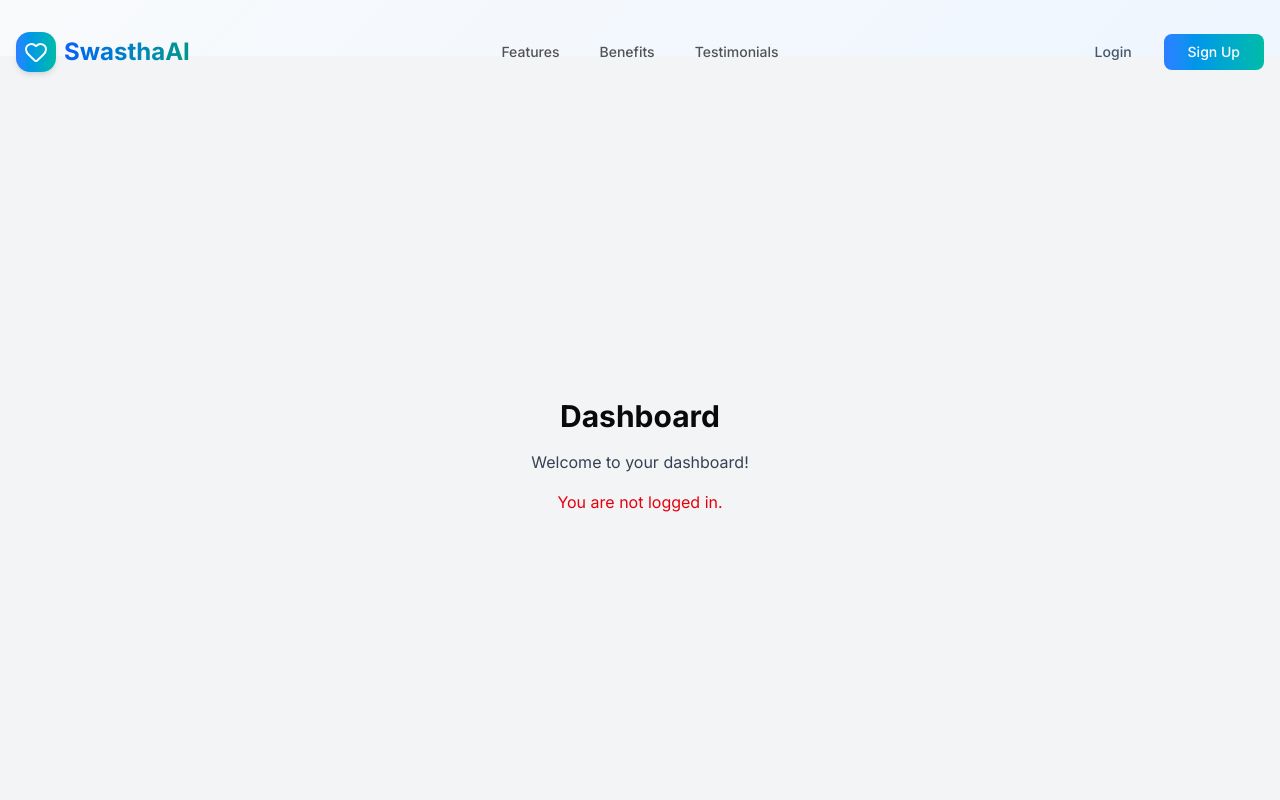
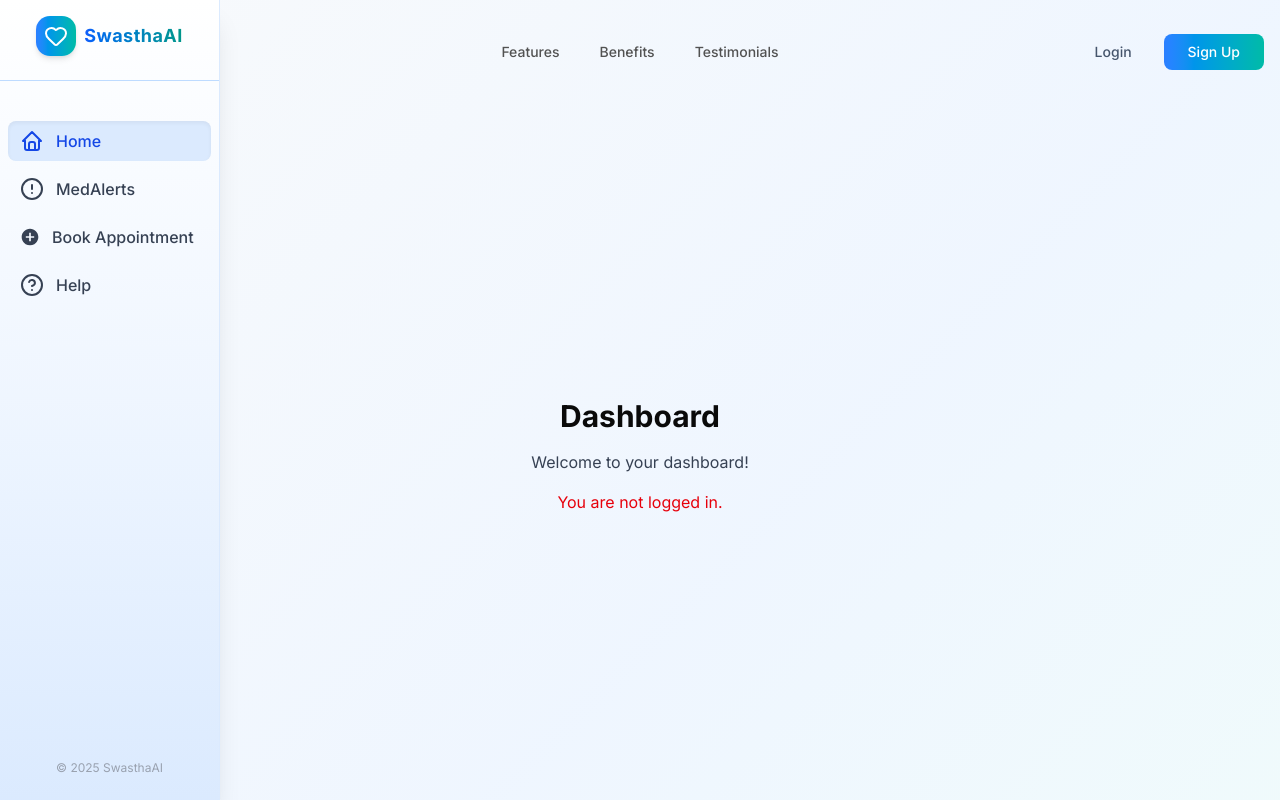
Before and after one commit to SuhasKanwar/SwasthaAI, a Next.js app: page /dashboard in a window 1280 px wide. Shown: the top 800 px of the page. Built offline with nearby package versions, Linux system fonts and the light colour scheme.

Commit message:
Added sidebar

```diff
--- /dev/null
+++ b/src/app/(app)/dashboard/layout.tsx
@@ -0,0 +1,36 @@
+import Sidebar from "@/components/Sidebar";
+import { IconHome } from "@tabler/icons-react";
+import { AlertCircle, HelpCircle } from "lucide-react";
+import { MdAddCircle } from "react-icons/md";
+
+const sidebarLinks = [
+    {
+        name: "Home",
+        icon: <IconHome />,
+        link: "/",
+    },
+    {
+        name: "MedAlerts",
+        icon: <AlertCircle />,
+        link: "/dashboard/medalerts",
+    },
+    {
+        name: "Book Appointment",
+        icon: <MdAddCircle />,
+        link: "/dashboard/book-appointment",
+    },
+    {
+        name: "Help",
+        icon: <HelpCircle />,
+        link: "/dashboard/help",
+    },
+]
+
+export default function Layout({ children }: { children: React.ReactNode }) {
+  return (
+    <main>
+      <Sidebar items={sidebarLinks} />
+      {children}
+    </main>
+  );
+}
--- a/src/app/(app)/dashboard/page.tsx
+++ b/src/app/(app)/dashboard/page.tsx
@@ -6,7 +6,7 @@ export default function DashboardPage() {
     const { isLoggedIn, token } = useAuth();
 
     return (
-    <div className="flex flex-col items-center justify-center min-h-screen bg-gray-100">
+    <div className="flex flex-col items-center justify-center min-h-screen">
       <h1 className="text-3xl font-bold mb-4">Dashboard</h1>
       <p className="text-gray-700">Welcome to your dashboard!</p>
         {isLoggedIn ? (
--- a/src/app/(app)/layout.tsx
+++ b/src/app/(app)/layout.tsx
@@ -1,19 +1,17 @@
 import type React from "react";
-import Navbar from "@/components/Navbar"
-import Footer from "@/components/Footer"
+import Navbar from "@/components/Navbar";
+import Footer from "@/components/Footer";
 
-export default function Layout({
+export default function MainLayout({
   children,
 }: {
   children: React.ReactNode;
 }) {
   return (
     <main>
-        <Navbar />
-        <section>
-            {children}
-        </section>
-        <Footer />
+      <Navbar />
+      {children}
+      <Footer />
     </main>
   );
 }
--- a/src/app/globals.css
+++ b/src/app/globals.css
@@ -1,5 +1,7 @@
 @import "tailwindcss";
 @import "tw-animate-css";
+
+/* @custom-variant dark (&:is(.dark *)); */
 
 html {
   scroll-behavior: smooth;
@@ -114,7 +116,7 @@ html {
   --sidebar-accent: oklch(0.269 0 0);
   --sidebar-accent-foreground: oklch(0.985 0 0);
   --sidebar-border: oklch(1 0 0 / 10%);
-  --sidebar-ring: oklch(0.556 0 0);
+  --sidebar-ring: oklch(0.439 0 0);
 }
 
 @layer base {
@@ -174,27 +176,51 @@ html {
 }
 
 @keyframes meshGradient {
-  0% { background-position: 0% 50%; }
-  50% { background-position: 100% 50%; }
-  100% { background-position: 0% 50%; }
+  0% {
+    background-position: 0% 50%;
+  }
+  50% {
+    background-position: 100% 50%;
+  }
+  100% {
+    background-position: 0% 50%;
+  }
 }
 
 @keyframes float {
-  0%, 100% { transform: translateY(0px); }
-  50% { transform: translateY(-20px); }
+  0%,
+  100% {
+    transform: translateY(0px);
+  }
+  50% {
+    transform: translateY(-20px);
+  }
 }
 
 @keyframes pulseGlow {
-  0% { box-shadow: 0 0 20px rgba(59, 130, 246, 0.3); }
-  100% { box-shadow: 0 0 30px rgba(59, 130, 246, 0.6); }
+  0% {
+    box-shadow: 0 0 20px rgba(59, 130, 246, 0.3);
+  }
+  100% {
+    box-shadow: 0 0 30px rgba(59, 130, 246, 0.6);
+  }
 }
 
 .wave-animation {
-  background: linear-gradient(90deg, transparent, rgba(59, 130, 246, 0.1), transparent);
+  background: linear-gradient(
+    90deg,
+    transparent,
+    rgba(59, 130, 246, 0.1),
+    transparent
+  );
   animation: wave 3s linear infinite;
 }
 
 @keyframes wave {
-  0% { transform: translateX(-100%); }
-  100% { transform: translateX(100%); }
+  0% {
+    transform: translateX(-100%);
+  }
+  100% {
+    transform: translateX(100%);
+  }
 }
--- /dev/null
+++ b/src/components/Logo.tsx
@@ -0,0 +1,9 @@
+import { Heart } from "lucide-react";
+
+export default function Logo() {
+  return (
+    <div className="w-10 h-10 bg-gradient-to-r from-blue-500 to-teal-500 rounded-xl flex items-center justify-center shadow-md">
+      <Heart className="w-6 h-6 text-white" />
+    </div>
+  );
+}
--- a/src/components/Navbar.tsx
+++ b/src/components/Navbar.tsx
@@ -17,6 +17,7 @@ import { useAuth } from "@/providers/AuthProvider";
 import { useRouter } from "next/navigation";
 import { toast } from "sonner";
 import axios from "axios";
+import Logo from "@/components/Logo";
 
 const NAV_ITEMS = [
   { name: "Features", link: "/#features" },
@@ -56,9 +57,7 @@ const Navbar = () => {
           className="flex items-center space-x-2 cursor-pointer z-50"
           href="/"
         >
-          <div className="w-10 h-10 bg-gradient-to-r from-blue-500 to-teal-500 rounded-xl flex items-center justify-center shadow-md">
-            <Heart className="w-6 h-6 text-white" />
-          </div>
+          <Logo />
           <span className="text-2xl font-bold bg-gradient-to-r from-blue-600 to-teal-600 bg-clip-text text-transparent">
             SwasthaAI
           </span>
--- /dev/null
+++ b/src/components/Sidebar.tsx
@@ -0,0 +1,96 @@
+"use client";
+
+import { useState } from "react";
+import { cn } from "@/lib/utils";
+import { usePathname } from "next/navigation";
+import Link from "next/link";
+import Logo from "@/components/Logo";
+
+interface SidebarItem {
+  name: string;
+  icon: any;
+  link: string;
+}
+
+type SidebarProps = {
+  items: SidebarItem[];
+  widthCollapsed?: number;
+  widthExpanded?: number;
+  className?: string;
+};
+
+export default function Sidebar({
+  items,
+  widthCollapsed = 60,
+  widthExpanded = 220,
+  className,
+}: SidebarProps) {
+  const [expanded, setExpanded] = useState(false);
+  const pathname = usePathname();
+
+  return (
+    <aside
+      onMouseEnter={() => setExpanded(true)}
+      onMouseLeave={() => setExpanded(false)}
+      className={cn(
+        "fixed top-0 left-0 z-50 h-full bg-gradient-to-b from-white via-blue-50 to-blue-100 shadow-xl flex flex-col items-center py-4 border-r border-blue-100 transition-all duration-200 ease-in-out",
+        className
+      )}
+      style={{
+        width: expanded ? widthExpanded : widthCollapsed,
+        minWidth: expanded ? widthExpanded : widthCollapsed,
+        maxWidth: expanded ? widthExpanded : widthCollapsed,
+        overflow: "hidden",
+      }}
+    >
+      <div className="flex items-center justify-center w-full mb-6">
+        <Logo />
+        {expanded && (
+          <span className="ml-2 text-lg font-bold bg-gradient-to-r from-blue-600 to-teal-600 bg-clip-text text-transparent tracking-wide">
+            SwasthaAI
+          </span>
+        )}
+      </div>
+      <div className="w-full border-b border-blue-200 mb-4" />
+      <div className="flex flex-col gap-2 w-full mt-6 px-2">
+        {items.map((item, idx) => {
+          const isActive = pathname.startsWith(item.link);
+          return (
+            <Link
+              key={item.name}
+              href={item.link}
+              className={cn(
+                "group relative flex items-center gap-3 px-3 py-2 rounded-md transition-all duration-100 ease-in-out",
+                expanded ? "justify-start" : "justify-center",
+                isActive
+                  ? "bg-blue-100 text-blue-700 font-semibold shadow-inner"
+                  : "hover:bg-blue-50 text-gray-700"
+              )}
+              style={{ minWidth: 0 }}
+            >
+              <span className={cn("text-xl", isActive && "text-blue-700")}>
+                {item.icon}
+              </span>
+              {expanded && (
+                <span className="whitespace-nowrap text-base font-medium">
+                  {item.name}
+                </span>
+              )}
+              {!expanded && (
+                <span className="absolute left-full ml-2 px-2 py-1 rounded bg-blue-700 text-white text-xs opacity-0 group-hover:opacity-100 pointer-events-none transition-opacity duration-200 z-50 shadow-lg">
+                  {item.name}
+                </span>
+              )}
+            </Link>
+          );
+        })}
+      </div>
+      <div className="flex-1" />
+      <div className={cn("w-full px-2 pb-2", expanded ? "block" : "hidden")}>
+        <div className="text-xs text-gray-400 text-center">
+          &copy; 2025 SwasthaAI
+        </div>
+      </div>
+    </aside>
+  );
+}
--- a/src/components/ui/resizable-navbar.tsx
+++ b/src/components/ui/resizable-navbar.tsx
@@ -9,7 +9,6 @@ import {
 } from "motion/react";
 
 import React, { useRef, useState } from "react";
-
 
 interface NavbarProps {
   children: React.ReactNode;
--- /dev/null
+++ b/src/hooks/use-mobile.ts
@@ -0,0 +1,19 @@
+import * as React from "react"
+
+const MOBILE_BREAKPOINT = 768
+
+export function useIsMobile() {
+  const [isMobile, setIsMobile] = React.useState<boolean | undefined>(undefined)
+
+  React.useEffect(() => {
+    const mql = window.matchMedia(`(max-width: ${MOBILE_BREAKPOINT - 1}px)`)
+    const onChange = () => {
+      setIsMobile(window.innerWidth < MOBILE_BREAKPOINT)
+    }
+    mql.addEventListener("change", onChange)
+    setIsMobile(window.innerWidth < MOBILE_BREAKPOINT)
+    return () => mql.removeEventListener("change", onChange)
+  }, [])
+
+  return !!isMobile
+}
```
